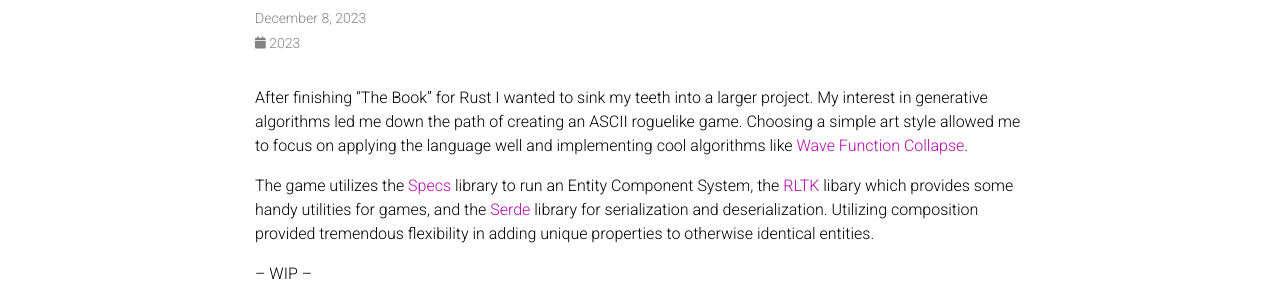
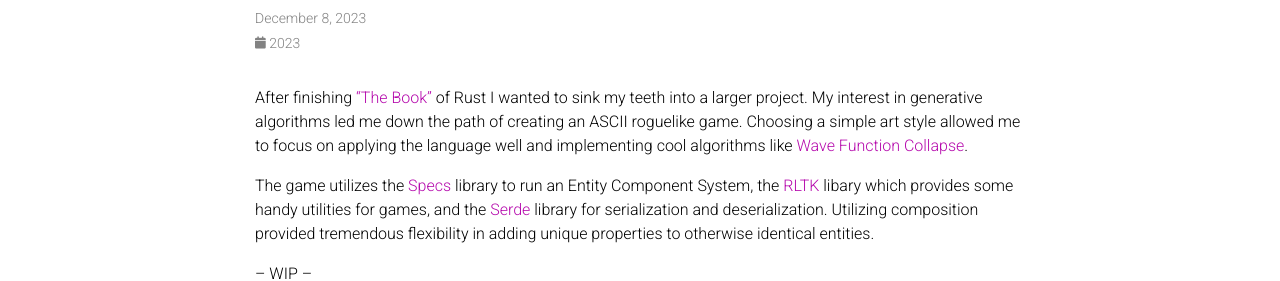
Before and after one commit to Didgety/didgety.github.io, a Jekyll site: the page built from _posts/2023-12-08-rusted_rogue.md, in a window 1280 px wide. Shown: the part 153-434 px from the top of the page. Built offline with Jekyll 4.4.1, drawn with Linux system fonts in a browser that asks for light colours; full-size pictures stand in for the smaller copies a plugin makes; comment, search, counter and statistics services are not loaded; a style sheet for code colours, icons or effects is not loaded.

Commit message:
removed dead page, updated links

```diff
--- a/_posts/2023-12-08-rusted_rogue.md
+++ b/_posts/2023-12-08-rusted_rogue.md
@@ -7,7 +7,7 @@
 categories:
 ---
 
-After finishing "The Book" for Rust I wanted to sink my teeth into a larger project. My interest in generative algorithms led me down the path of creating an ASCII roguelike game. Choosing a simple art style allowed me to focus on applying the language well and implementing cool algorithms like [Wave Function Collapse](https://github.com/mxgmn/WaveFunctionCollapse).
+After finishing ["The Book"](https://doc.rust-lang.org/book/) of Rust I wanted to sink my teeth into a larger project. My interest in generative algorithms led me down the path of creating an ASCII roguelike game. Choosing a simple art style allowed me to focus on applying the language well and implementing cool algorithms like [Wave Function Collapse](https://github.com/mxgmn/WaveFunctionCollapse).
 
 The game utilizes the [Specs](https://crates.io/crates/specs) library to run an Entity Component System, the [RLTK](https://crates.io/crates/rltk) libary which provides some handy utilities for games, and the [Serde](https://crates.io/crates/serde) library for serialization and deserialization. Utilizing composition provided tremendous flexibility in adding unique properties to otherwise identical entities.
 
```
Also changed, not shown: _pages/about.md (+1 -1 lines), _unused/_unused_pages/about_jai.md (renamed from _pages/about_jai.md).
